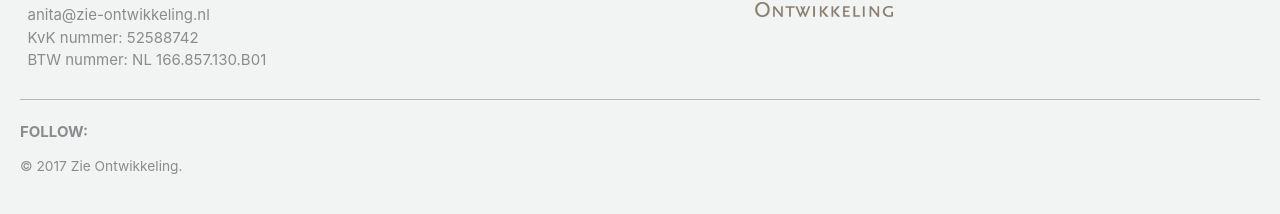
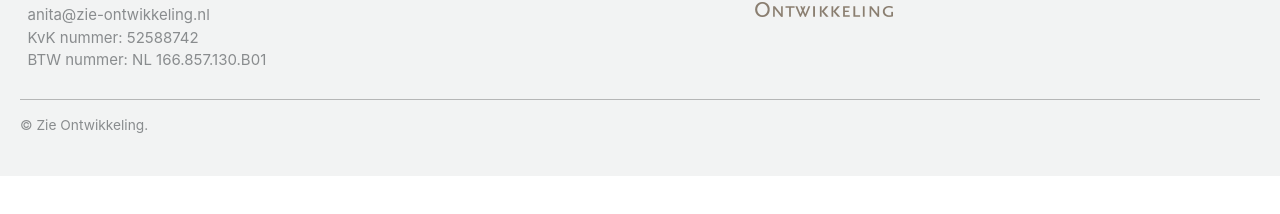
Before and after one commit to twinmum1/zie-ontwikkeling, a Jekyll site: the page built from index.md, in a window 1280 px wide. Shown: the part 1938-2152 px from the top of the page. Built offline with Jekyll 4.4.1, drawn with Linux system fonts in a browser that asks for light colours; after the commit the page ends 2114 px from its top, so only the background shows below that.

Commit message:
Update footer.html

```diff
--- a/_includes/footer.html
+++ b/_includes/footer.html
@@ -1,3 +1,4 @@
+<!--
 <div class="page__footer-follow">
   <ul class="social-icons">
     {% if site.data.ui-text[site.locale].follow_label %}
@@ -18,8 +19,8 @@
     {% if site.author.bitbucket %}
       <li><a href="https://bitbucket.org/{{ site.author.bitbucket }}"><i class="fa fa-fw fa-bitbucket" aria-hidden="true"></i> Bitbucket</a></li>
     {% endif %}
-<!--    <li><a href="{% if site.atom_feed.path %}{{ site.atom_feed.path }}{% else %}{{ '/feed.xml' | absolute_url }}{% endif %}"><i class="fa fa-fw fa-rss-square" aria-hidden="true"></i> {{ site.data.ui-text[site.locale].feed_label | default: "Feed" }}</a></li> -->
+    <li><a href="{% if site.atom_feed.path %}{{ site.atom_feed.path }}{% else %}{{ '/feed.xml' | absolute_url }}{% endif %}"><i class="fa fa-fw fa-rss-square" aria-hidden="true"></i> {{ site.data.ui-text[site.locale].feed_label | default: "Feed" }}</a></li>
   </ul>
 </div>
-
-<div class="page__footer-copyright">&copy; {{ site.time | date: '%Y' }} {{ site.name | default: site.title }}. </div>
+-->
+<div class="page__footer-copyright">&copy; Zie Ontwikkeling. </div>
```
